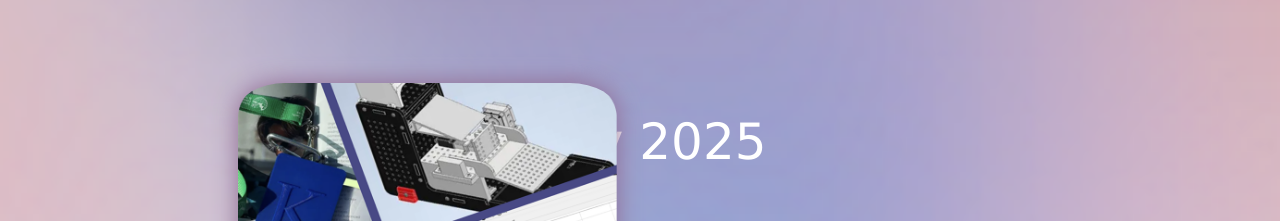
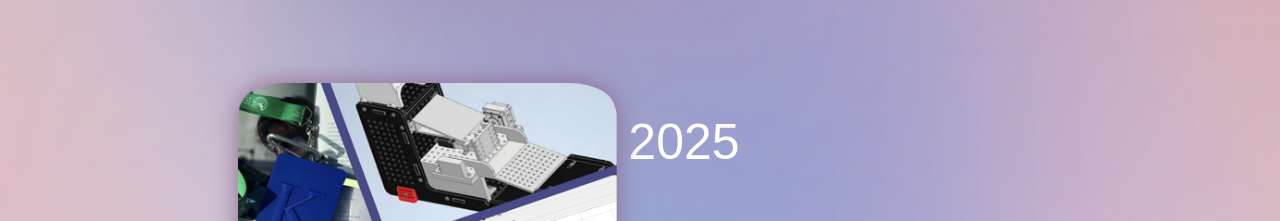
Before and after one commit to alice-yql/Personal-Website-v.1, a plain HTML site: page index.html in a window 1280 px wide. Shown: the part 4356-4577 px from the top of the page. Drawn offline with Linux system fonts and the light colour scheme; a web font is replaced by a local one.

Commit message:
changed header for portfolio

```diff
--- a/index.html
+++ b/index.html
@@ -151,7 +151,7 @@
           <img style="width:60%;" src="images/1p13 Projects Thumbnail.png">
         </div>
         <div class="column-text">
-          <p style="text-align:left; font-size:50px;"> May 2025</p>
+          <h3 style="text-align:left; font-size:50px;"> May 2025</h3>
             <h3 style="text-align: left;">ENG 1P13 Projects</h3>
              <img  src="images/mes-button.png" width="350" height="70" style="border-radius: 75px; margin-top: -30px;"/>
             <p style="text-align: left; padding-right:180px; font-size: 21px;"> 1P13 is the first year project-based
```
